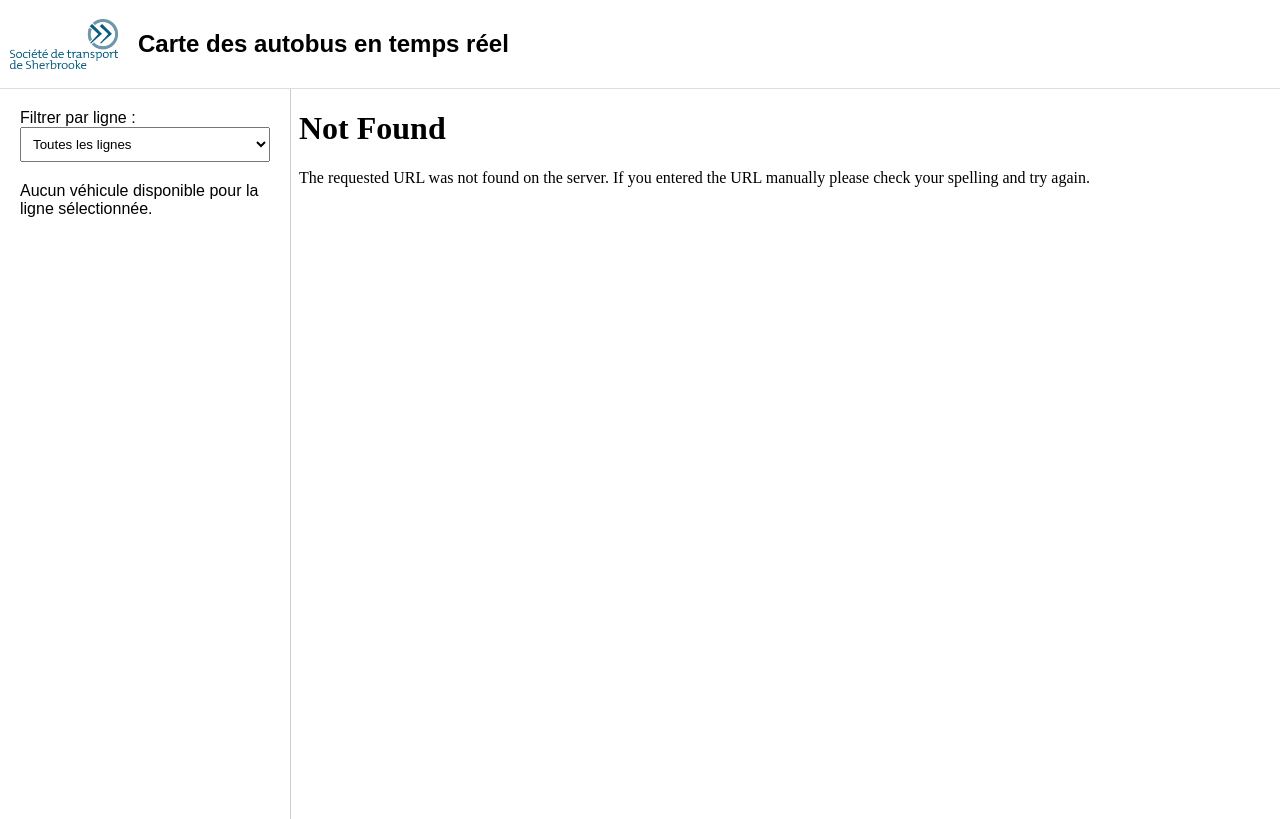
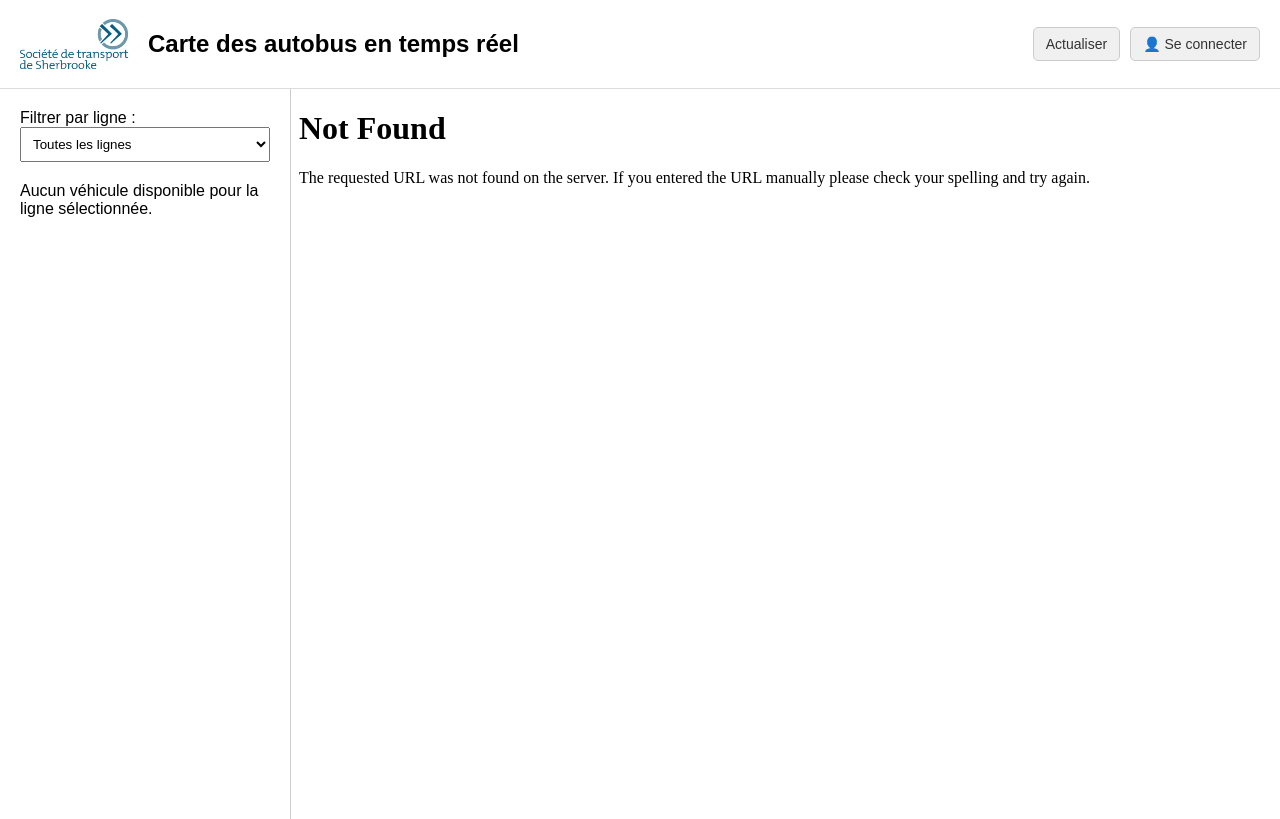
Before and after one commit to DDDominic/GMQ210bus, a Flask app: template templates/index.html in a window 1280 px wide. Run offline with Flask 3, Linux system fonts and the light colour scheme; the template is opened without the code that fills it, so the values that code supplies are empty.

Commit message:
ajout compte et actualisation

```diff
--- a/app.py
+++ b/app.py
@@ -1,25 +1,24 @@
 import requests
 import folium
 from folium import LayerControl
-from flask import Flask, render_template, request
+from flask import Flask, render_template, request, redirect, url_for, session
 from datetime import datetime
 import os
 from gtfs_functions import Feed
 
 app = Flask(__name__)
+app.secret_key = 'supersecretkey'  # Nécessaire pour les sessions
 
 url = "https://gtfs.sts.qc.ca:8443/gtfsrt/vehiclePositions.txt"
 
 # Charger les données GTFS
-gtfs_path = r'GTFS.zip'  # adapte le chemin si besoin
+gtfs_path = r'GTFS.zip'
 feed = Feed(gtfs_path, time_windows=[0, 6, 10, 12, 16, 19, 24])
 
-# Récupérer les données des routes, arrêts et shapes
 routes = feed.routes
 stops = feed.stops
 shapes = feed.shapes
 
-# Récupérer les positions des bus, avec la position la plus récente par véhicule
 def get_vehicle_positions(route_filter=None):
     try:
         response = requests.get(url)
@@ -56,19 +55,15 @@
         print(f"Erreur lors de la récupération des données : {e}")
         return []
 
-# Fonction de formatage pour l'heure
 @app.template_filter('datetimeformat')
 def datetimeformat(value):
     return datetime.fromtimestamp(value).strftime("%H:%M:%S")
 
-# Générer la carte avec les icônes personnalisées et les arrêts
 def generate_map(vehicles, show_stops=True, show_routes=True, show_vehicles=True):
     m = folium.Map(location=[45.4, -71.9], zoom_start=12)
 
-    # Icône personnalisée pour les bus
     icon_path = os.path.join(app.root_path, 'static', 'images', 'bus.png')
 
-    # Ajouter les arrêts à la carte
     stop_layer = folium.FeatureGroup(name="Arrêts")
     if show_stops:
         for _, stop in stops.iterrows():
@@ -87,14 +82,12 @@
             ).add_to(stop_layer)
     stop_layer.add_to(m)
 
-    # Ajouter chaque shape à la carte (lignes)
     route_layer = folium.FeatureGroup(name="Lignes")
     if show_routes:
         for _, row in shapes.iterrows():
             folium.GeoJson(row.geometry).add_to(route_layer)
     route_layer.add_to(m)
 
-    # Ajouter les bus à la carte
     vehicle_layer = folium.FeatureGroup(name="Véhicules")
     if show_vehicles:
         for vehicle in vehicles:
@@ -108,12 +101,9 @@
             ).add_to(vehicle_layer)
     vehicle_layer.add_to(m)
 
-    # Ajouter un contrôle pour activer/désactiver les couches
     LayerControl().add_to(m)
-
     m.save("static/map.html")
 
-# Page principale
 @app.route('/', methods=['GET'])
 def index():
     selected_route = request.args.get('route_id')
@@ -127,12 +117,36 @@
     vehicles = get_vehicle_positions(route_filter=selected_route)
     generate_map(vehicles, show_stops=show_stops, show_routes=show_routes, show_vehicles=show_vehicles)
 
-    # Liste triée des lignes disponibles
     all_vehicles = get_vehicle_positions()
-    routes = sorted(set(v['route_id'] for v in all_vehicles), key=lambda r: int(r) if r.isdigit() else r)
+    route_list = sorted(set(v['route_id'] for v in all_vehicles), key=lambda r: int(r) if r.isdigit() else r)
 
-    return render_template('index.html', routes=routes, selected_route=request.args.get('route_id', ''),
-                           show_stops=show_stops, show_routes=show_routes, show_vehicles=show_vehicles, vehicles=vehicles)
+    return render_template(
+        'index.html',
+        routes=route_list,
+        selected_route=request.args.get('route_id', ''),
+        show_stops=show_stops,
+        show_routes=show_routes,
+        show_vehicles=show_vehicles,
+        vehicles=vehicles,
+        session=session
+    )
+
+@app.route('/login', methods=['GET', 'POST'])
+def login():
+    if request.method == 'POST':
+        username = request.form.get('username')
+        password = request.form.get('password')
+        if username == 'admin' and password == '1234':
+            session['user'] = {'name': 'Admin'}
+            return redirect(url_for('index'))
+        else:
+            return render_template('login.html', error="Nom d'utilisateur ou mot de passe incorrect.")
+    return render_template('login.html')
+
+@app.route('/logout')
+def logout():
+    session.pop('user', None)
+    return redirect(url_for('index'))
 
 if __name__ == '__main__':
     app.run(debug=True)
--- a/templates/index.html
+++ b/templates/index.html
@@ -12,14 +12,42 @@
         }
         header {
             background: #ffffff;
-            padding: 10px;
+            padding: 10px 20px;
             display: flex;
             align-items: center;
+            justify-content: space-between;
             border-bottom: 1px solid #ddd;
+        }
+        .header-left {
+            display: flex;
+            align-items: center;
         }
         header img {
             height: 50px;
             margin-right: 20px;
+        }
+        .header-right {
+            display: flex;
+            gap: 10px;
+            align-items: center;
+        }
+        .refresh-button, .login-button {
+            background-color: #f0f0f0;
+            border: 1px solid #ccc;
+            color: #333;
+            padding: 8px 12px;
+            font-size: 14px;
+            border-radius: 5px;
+            text-decoration: none;
+            transition: background-color 0.3s;
+            cursor: pointer;
+        }
+        .refresh-button:hover, .login-button:hover {
+            background-color: #e0e0e0;
+        }
+        .user-name {
+            font-weight: bold;
+            color: #333;
         }
         .content {
             display: flex;
@@ -56,11 +84,6 @@
         .bus-item p {
             margin: 5px 0;
         }
-        .bus-item strong {
-            display: block;
-            margin-bottom: 5px;
-            color: #2c3e50;
-        }
         .bus-item .label {
             font-weight: bold;
             color: #2c3e50;
@@ -70,8 +93,20 @@
 <body>
 
 <header>
-    <img src="{{ url_for('static', filename='images/logoSTS_corporatif_coul.png') }}" alt="Logo STS">
-    <h2>Carte des autobus en temps réel</h2>
+    <div class="header-left">
+        <img src="{{ url_for('static', filename='images/logoSTS_corporatif_coul.png') }}" alt="Logo STS">
+        <h2>Carte des autobus en temps réel</h2>
+    </div>
+    <div class="header-right">
+        <button class="refresh-button" onclick="location.reload()">Actualiser</button>
+
+        {% if session.user %}
+            <span class="user-name">👋 Bonjour {{ session.user.name }}</span>
+            <a href="/logout" class="login-button">Se déconnecter</a>
+        {% else %}
+            <a href="/login" class="login-button">👤 Se connecter</a>
+        {% endif %}
+    </div>
 </header>
 
 <div class="content">
```
Also changed, not shown: templates/login.html (added, +61 -0 lines).
